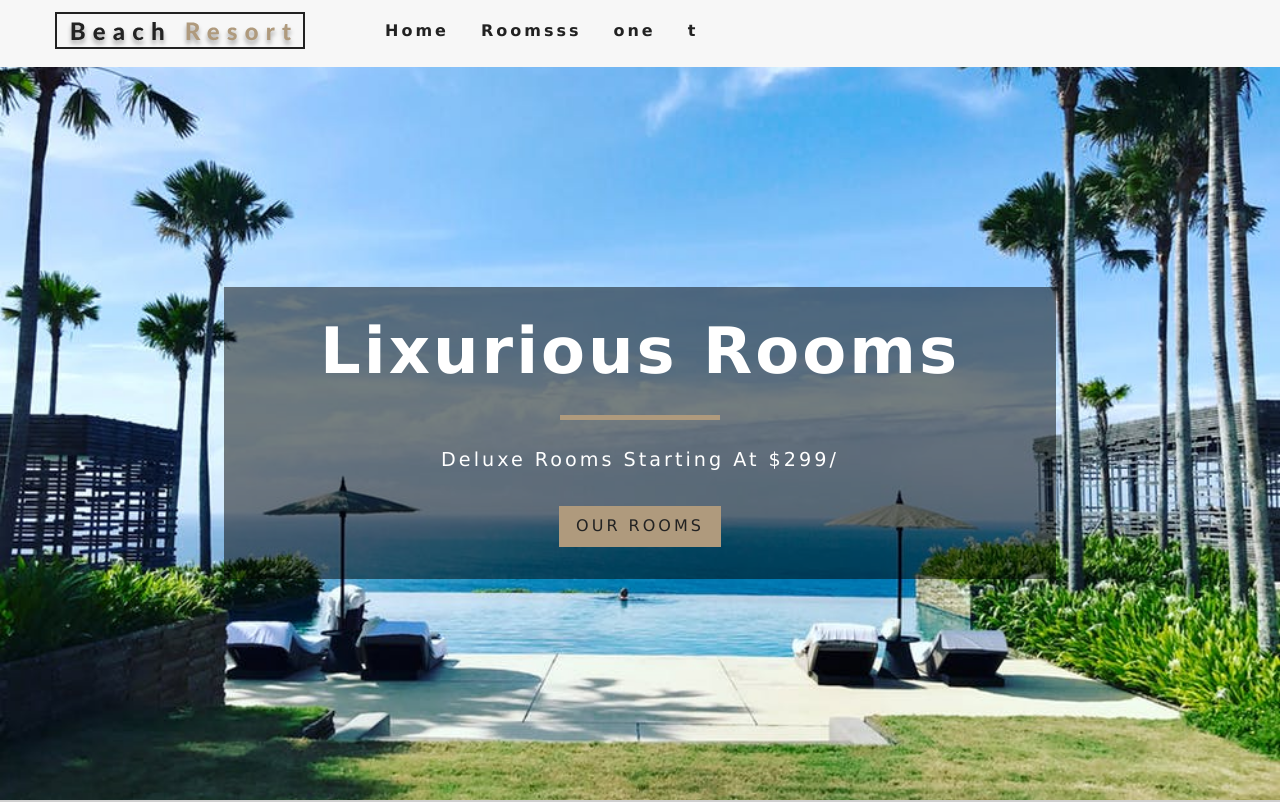
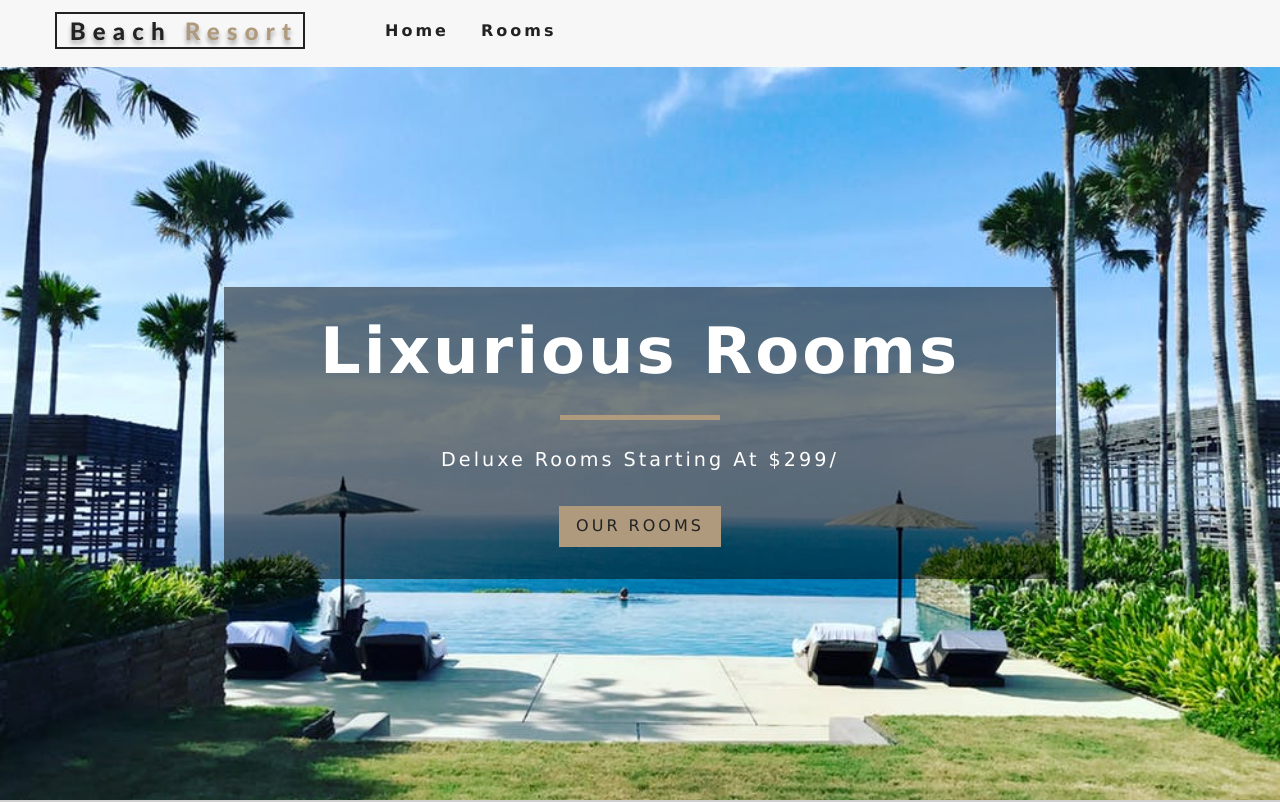
Before and after one commit to gustaveH/resort-hotel, a React (Create React App) app: page / in a window 1280 px wide. Shown: the top 802 px of the page. Built offline with nearby package versions, Linux system fonts and the light colour scheme; no server answers.

Commit message:
no hanges

```diff
--- a/src/components/Navbar.js
+++ b/src/components/Navbar.js
@@ -32,13 +32,7 @@ export default class Navbar extends Component {
               <Link to='/'>Home</Link>
             </li>
             <li>
-              <Link to='/rooms'>Roomsss</Link>
-            </li>
-            <li>
-              <Link to='/'>one</Link>
-            </li>
-            <li>
-              <Link to='/rooms'>t</Link>
+              <Link to='/rooms'>Rooms</Link>
             </li>
           </ul>
         </div>
```
